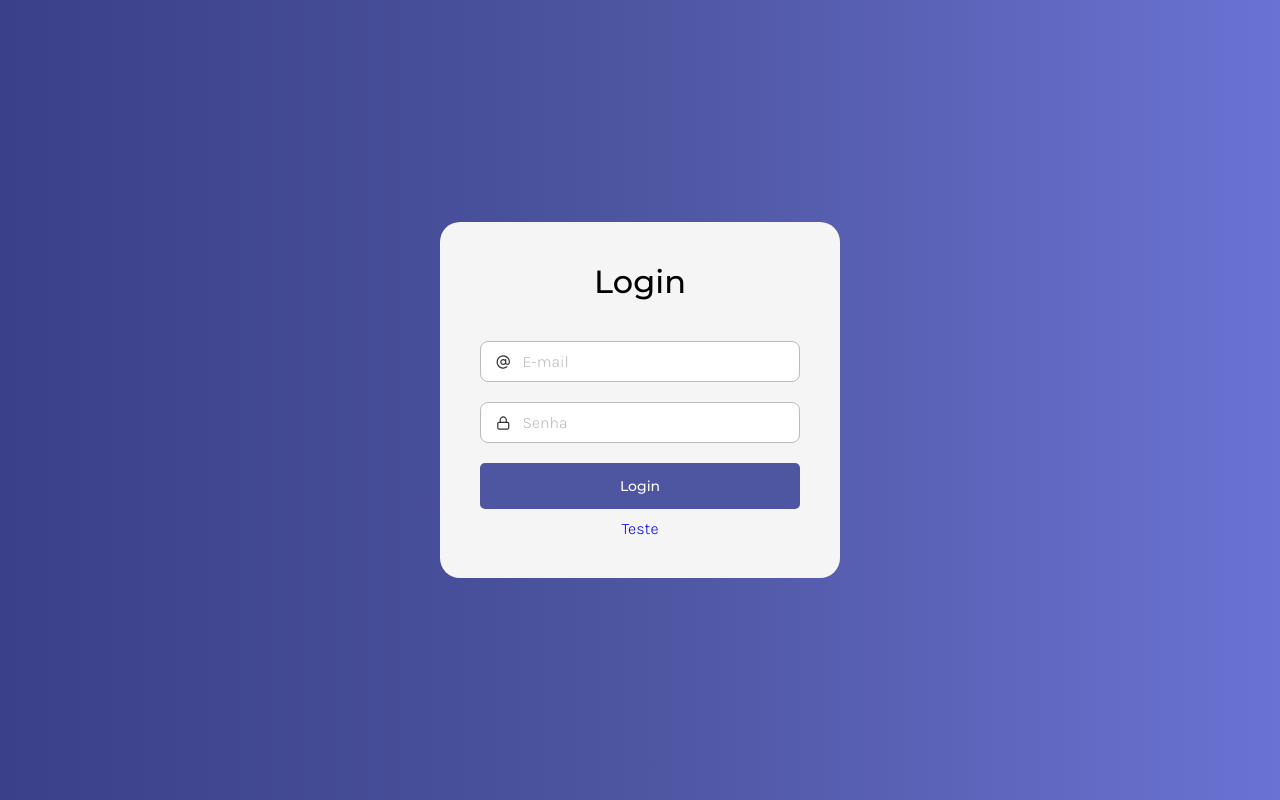
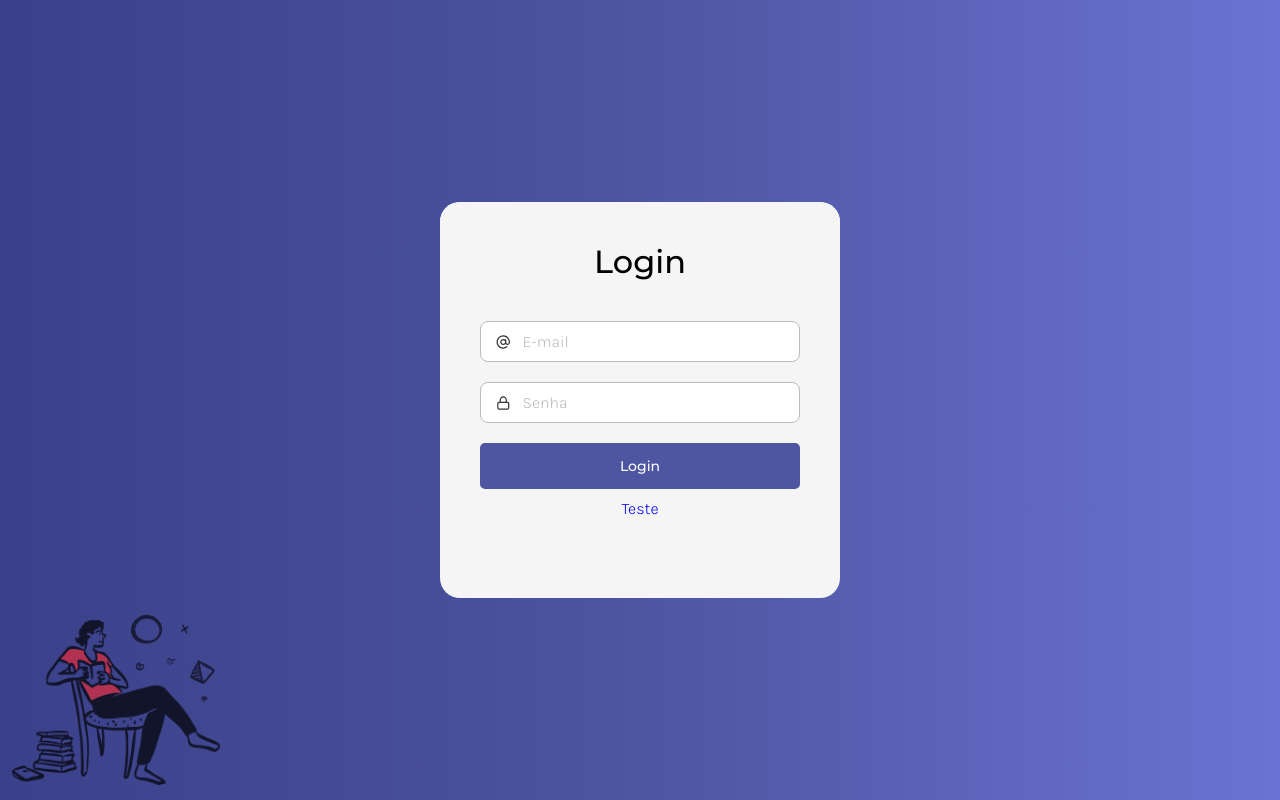
Before and after one commit to lucas-pvg/cp-presenca-cursinho-frontend, a React (Vite) app: page / in a window 1280 px wide. Built offline with nearby package versions, Linux system fonts and the light colour scheme; no server answers.

Commit message:
refactor: create different layouts for logged in pages and logged out

```diff
--- a/src/App.tsx
+++ b/src/App.tsx
@@ -1,6 +1,4 @@
-import { Routes, Route, useLocation } from "react-router-dom";
-import { Navbar } from "./components/navbar/Navbar";
-import { Header } from "./components/header/header";
+import { Routes, Route } from "react-router-dom";
 import "./App.css";
 
 import { HomePage } from './pages/home-page/HomePage'
@@ -11,39 +9,35 @@ import { SubjectDetailPage } from "./pages/subject-detail-page/subject-detail-pa
 import { StudentClassPage } from "./pages/student-class-page/StudentClassPage";
 import { useState } from "react";
 import { LoginPage } from "./pages/login-page/LoginPage";
+import { ForgotPasswordPage } from "./pages/forgot-password-page/ForgotPasswordPage";
+import LoggedInLayout from "./layouts/logged-in/LoggedInLayout";
+import LoggedOutLayout from "./layouts/logged-out/LoggedOutLayout";
 
 function App() {
-	const location = useLocation();
   const [isLoggedIn, setIsLoggedIn] = useState(false);
 
   return (
-    isLoggedIn ? (
-      <div className="app-container">
-        <Navbar mode="light" />
+      <Routes>
+        {isLoggedIn ? (
+          <Route path='/' element={<LoggedInLayout />} >
+            <Route path="" element={<HomePage />} />
+            <Route path="lessons" element={<LessonsPage />} />
+            <Route path="lessons/:lessonID" element={<LessonDetailPage />} />
+            <Route path="subject" element={<SubjectPage />} />
+            <Route path="subject/:subjectCode" element={<SubjectDetailPage />} />
 
-        <div className="page-container">
-          <Header to={location} />
-
-          <Routes>
-            <Route path="/" element={<HomePage />} />
-            <Route path="/lessons" element={<LessonsPage />} />
-            <Route path="/lessons/:lessonID" element={<LessonDetailPage />} />
-            <Route path="/subject" element={<SubjectPage />} />
-            <Route path="/subject/:subjectCode" element={<SubjectDetailPage />} />
-
-            <Route path="/attendence" element={<h1 className='center'>Presença</h1>} />
-            <Route path="/teachers" element={<h1 className='center'>Professores</h1>} />
-            <Route path="/metrics" element={<h1 className='center'>Métricas</h1>} />
-            <Route path="/classes" element={<StudentClassPage />} />
-          </Routes>
-        </div>
-      </div>
-    ) : (
-      <Routes>
-        <Route path="/forgot-password" element={<h1>Forgot Password</h1>} />
-        <Route path="/" element={<LoginPage onLogin={() => {setIsLoggedIn(true)}}/>} />
+            <Route path="attendence" element={<h1 className='center'>Presença</h1>} />
+            <Route path="teachers" element={<h1 className='center'>Professores</h1>} />
+            <Route path="metrics" element={<h1 className='center'>Métricas</h1>} />
+            <Route path="classes" element={<StudentClassPage />} />
+          </ Route>
+        ) : (
+          <Route path='/' element={<LoggedOutLayout />} >
+            <Route path="forgot-password" element={<ForgotPasswordPage />} />
+            <Route path="" element={<LoginPage onLogin={() => {setIsLoggedIn(true)}}/>} />
+          </Route>
+        )}
       </Routes>
-    )
     );
 }
 
--- /dev/null
+++ b/src/layouts/logged-in/LoggedInLayout.css
@@ -0,0 +1,18 @@
+.app-container {
+    height: 100vh;
+    width: 100vw;
+    display: flex;
+    justify-content: flex-start;
+    background-color: var(--background-base);
+
+    overflow: hidden;
+}
+
+.page-container {
+    min-height: 100vh;
+    flex: 1;
+    display: flex;
+    flex-direction: column;
+    align-items: stretch;
+    justify-content: flex-start;
+}
--- /dev/null
+++ b/src/layouts/logged-in/LoggedInLayout.tsx
@@ -0,0 +1,22 @@
+import React from 'react';
+import { Outlet, useLocation } from 'react-router-dom';
+import './LoggedInLayout.css';
+import { Navbar } from '../../components/navbar/Navbar';
+import { Header } from '../../components/header/header';
+
+const LoggedInLayout: React.FC = () => {
+    const location = useLocation();
+
+    return (
+        <div className="app-container">
+            <Navbar mode="light" />
+
+            <div className="page-container">
+                <Header to={location} />
+                <Outlet />
+            </div>
+        </div>
+    );
+};
+
+export default LoggedInLayout;
--- /dev/null
+++ b/src/layouts/logged-out/LoggedOutLayout.css
@@ -0,0 +1,31 @@
+body {
+    background: var(--blue-grad);
+}
+
+.layout-background {
+    width: 100vw;
+    display: flex;
+    align-items: center;
+    justify-content: center;
+}
+
+.layout-content {
+    display: flex;
+    flex-direction: column;
+    align-items: center;
+    justify-content: center;
+
+    width: 100%;
+    max-width: 400px;
+    height: auto;
+    flex-shrink: 0;
+    border-radius: 20px;
+    background: var(--background-base);
+    padding-bottom: 40px;
+}
+
+.reading {
+    position: fixed; /* Torna o componente fixo */
+    bottom: 0; /* Posiciona no canto inferior */
+    left: 0; /* Posiciona no canto esquerdo */
+}
--- /dev/null
+++ b/src/layouts/logged-out/LoggedOutLayout.tsx
@@ -0,0 +1,17 @@
+import React from 'react';
+import './LoggedOutLayout.css';
+import { Outlet } from 'react-router-dom';
+import { Reading } from '../../components/cp-art/reading/Reading';
+
+const LoggedOutLayout: React.FC = () => {
+    return (
+        <div className="layout-background">
+            <div className="layout-content">
+                <Outlet />
+            </div>
+            <Reading className="reading" />
+        </div>
+    );
+};
+
+export default LoggedOutLayout;
```
